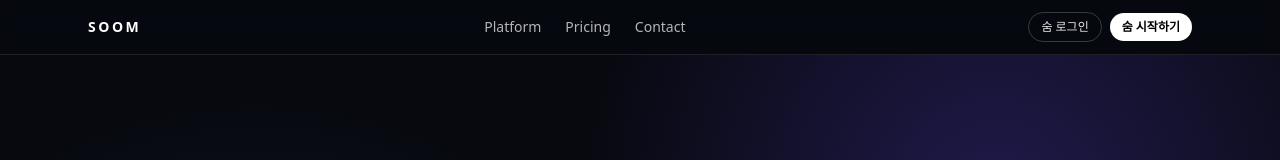
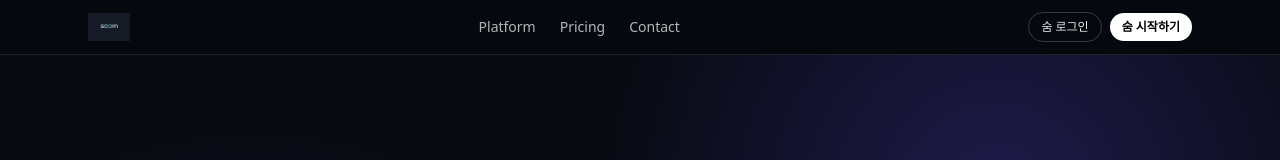
Before and after one commit to kinddragon1224/soom-church, a Next.js app: page / in a window 1280 px wide. Shown: the top 160 px of the page. Built offline with nearby package versions, Linux system fonts and the light colour scheme; no server answers.

Commit message:
style: apply provided SOOM logo to main headers

```diff
--- a/app/app/[churchSlug]/layout.tsx
+++ b/app/app/[churchSlug]/layout.tsx
@@ -1,3 +1,4 @@
+import Image from "next/image";
 import Link from "next/link";
 import { requireWorkspaceMembership } from "@/lib/church-context";
 
@@ -38,7 +39,9 @@ export default async function ChurchWorkspaceLayout({
 
       <div className="min-w-0">
         <header className="border-b border-border bg-card px-4 py-3 sm:px-6">
-          <p className="text-xs text-muted-foreground">SOOM PLATFORM</p>
+          <div className="inline-flex items-center">
+            <Image src="/soom-logo-main.png" alt="SOOM" width={110} height={30} className="h-6 w-auto" />
+          </div>
           <div className="mt-1 flex items-center justify-between gap-3">
             <h1 className="text-lg font-semibold">{church.name}</h1>
             <div className="flex items-center gap-3 text-xs">
@@ -65,7 +68,9 @@ export default async function ChurchWorkspaceLayout({
 function WorkspaceSidebar({ base, churchName }: { base: string; churchName: string }) {
   return (
     <div>
-      <p className="text-xs text-muted-foreground">SOOM PLATFORM</p>
+      <div className="inline-flex items-center">
+        <Image src="/soom-logo-main.png" alt="SOOM" width={110} height={30} className="h-6 w-auto" />
+      </div>
       <h2 className="mt-1 text-lg font-semibold">{churchName}</h2>
       <p className="text-xs text-muted-foreground">교회 워크스페이스</p>
 
--- a/app/platform-admin/layout.tsx
+++ b/app/platform-admin/layout.tsx
@@ -1,3 +1,4 @@
+import Image from "next/image";
 import Link from "next/link";
 import { requirePlatformAdmin } from "@/lib/platform-admin";
 
@@ -7,7 +8,9 @@ export default async function PlatformAdminLayout({ children }: { children: Reac
   return (
     <div className="min-h-screen bg-background">
       <header className="border-b border-border bg-card px-4 py-3 sm:px-6">
-        <p className="text-xs text-muted-foreground">SOOM PLATFORM ADMIN</p>
+        <div className="inline-flex items-center">
+          <Image src="/soom-logo-main.png" alt="SOOM" width={110} height={30} className="h-6 w-auto" />
+        </div>
         <div className="mt-1 flex flex-wrap items-center gap-3">
           <h1 className="text-lg font-semibold">숨 플랫폼 운영 콘솔</h1>
           <span className="text-xs text-muted-foreground">{user.name}</span>
--- a/components/marketing/header.tsx
+++ b/components/marketing/header.tsx
@@ -1,3 +1,4 @@
+import Image from "next/image";
 import Link from "next/link";
 
 type HeaderAction = {
@@ -11,8 +12,8 @@ export function MarketingHeader({ action }: { action: HeaderAction }) {
   return (
     <header className="sticky top-0 z-30 border-b border-white/10 bg-[#07090f]/80 backdrop-blur">
       <div className="mx-auto flex w-full max-w-6xl items-center justify-between px-4 py-3 sm:px-6">
-        <Link href="/" className="text-sm font-semibold tracking-[0.18em] text-white">
-          SOOM
+        <Link href="/" className="inline-flex items-center">
+          <Image src="/soom-logo-main.png" alt="SOOM" width={110} height={30} className="h-7 w-auto" priority />
         </Link>
 
         <nav className="hidden items-center gap-6 text-sm text-white/70 md:flex">
```
Also changed, not shown: public/soom-logo-main.png (added).
